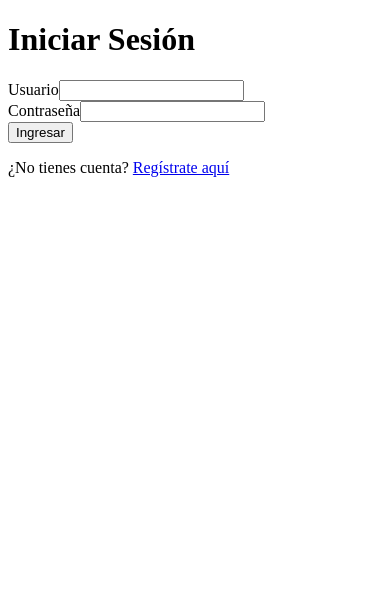
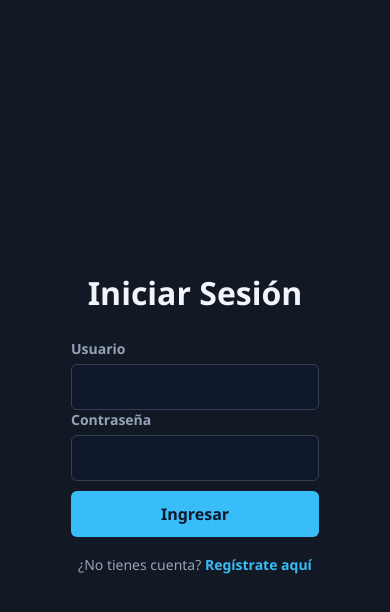
Before and after one commit to mochiCatDev/taller_jwt_frontend, a React (Vite) app: page /login in a window 390 px wide. Shown: the top 612 px of the page. Built offline with nearby package versions, Linux system fonts and the light colour scheme.

Commit message:
feat: agregar estilos CSS modernos y responsive para Login y Registro

```diff
--- a/src/index.css
+++ b/src/index.css
@@ -0,0 +1,114 @@
+* {
+  box-sizing: border-box;
+  margin: 0;
+  padding: 0;
+  font-family: 'Segoe UI', Tahoma, Geneva, Verdana, sans-serif;
+}
+
+:root {
+  --bg-color: #121824;
+  --card-bg: #1e293b;
+  --text-color: #f1f5f9;
+  --text-muted: #94a3b8;
+  --input-bg: #0f172a;
+  --input-border: #334155;
+  --primary-color: #38bdf8;
+  --primary-hover: #0ea5e9;
+  --button-text: #0f172a;
+}
+
+body {
+  background-color: var(--bg-color);
+  color: var(--text-color);
+  display: flex;
+  justify-content: center;
+  align-items: center;
+  min-height: 100vh;
+  margin: 0;
+}
+
+.auth-container {
+  width: 100%;
+  max-width: 420px;
+  background: var(--card-bg);
+  padding: 35px;
+  border-radius: 12px;
+  box-shadow: 0 10px 25px rgba(0, 0, 0, 0.3);
+  margin: 20px;
+}
+
+h1, h2 {
+  text-align: center;
+  margin-bottom: 25px;
+  color: var(--text-color);
+}
+
+.auth-container form div {
+  margin-bottom: 18px;
+}
+
+label {
+  display: block;
+  margin-bottom: 6px;
+  font-weight: 600;
+  color: var(--text-muted);
+  font-size: 14px;
+}
+
+input, select {
+  width: 100%;
+  padding: 12px;
+  background-color: var(--input-bg);
+  border: 1px solid var(--input-border);
+  border-radius: 6px;
+  font-size: 15px;
+  color: var(--text-color);
+  outline: none;
+  transition: border-color 0.3s;
+}
+
+input:focus, select:focus {
+  border-color: var(--primary-color);
+}
+
+button {
+  width: 100%;
+  padding: 12px;
+  background-color: var(--primary-color);
+  color: var(--button-text);
+  border: none;
+  border-radius: 6px;
+  font-size: 16px;
+  font-weight: bold;
+  cursor: pointer;
+  transition: background-color 0.3s;
+  margin-top: 10px;
+}
+
+button:hover {
+  background-color: var(--primary-hover);
+}
+
+p {
+  text-align: center;
+  margin-top: 18px;
+  font-size: 14px;
+  color: var(--text-muted);
+}
+
+a {
+  color: var(--primary-color);
+  text-decoration: none;
+  font-weight: 600;
+}
+
+a:hover {
+  text-decoration: underline;
+}
+
+@media (max-width: 480px) {
+  .auth-container {
+    padding: 25px;
+    margin: 15px;
+  }
+}
```
